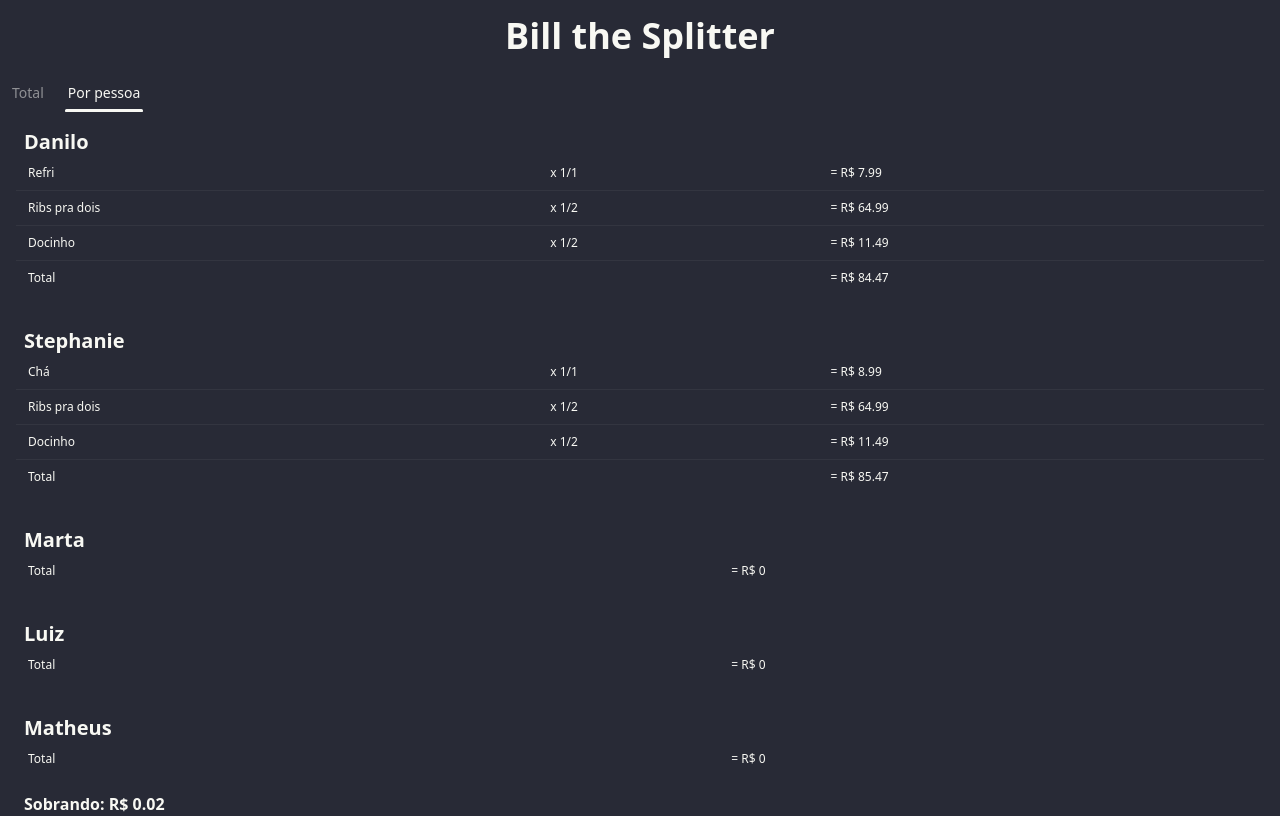
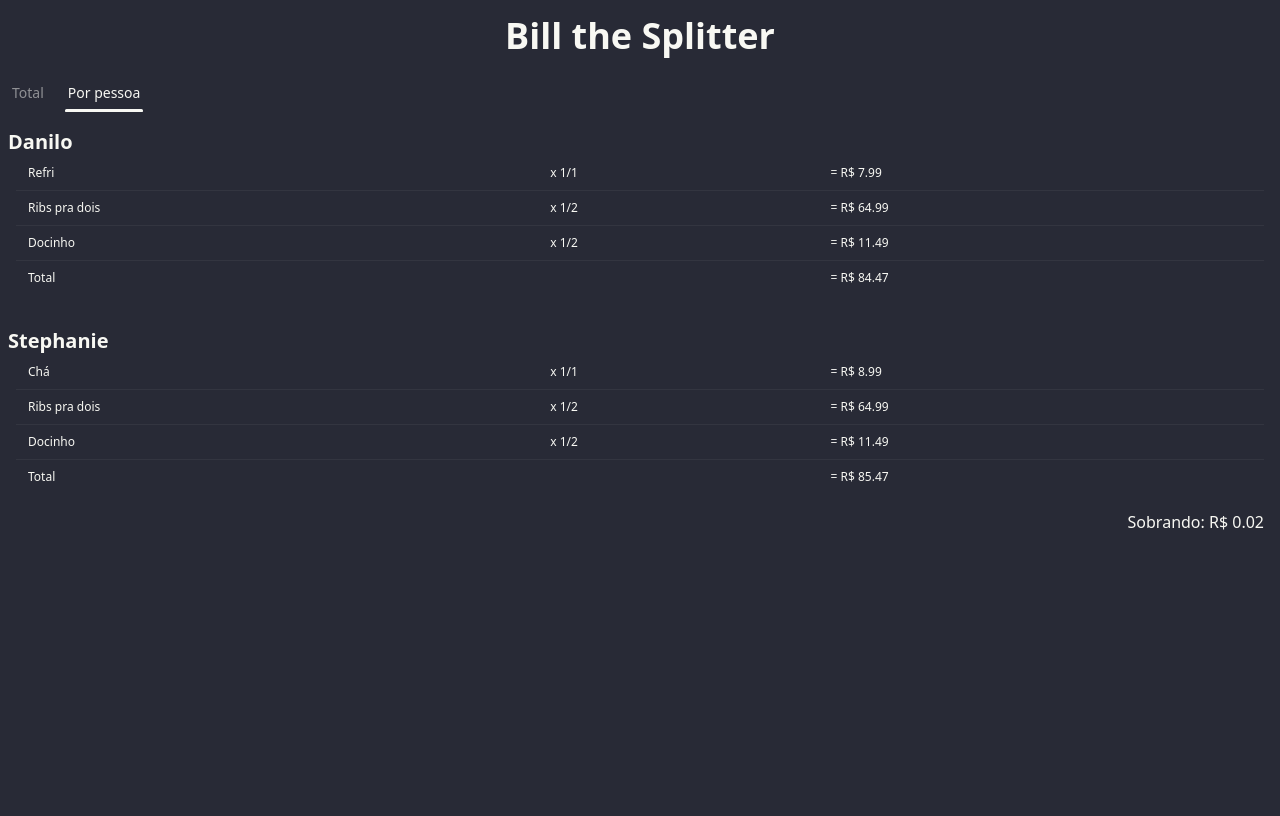
Before and after one commit to dandeeccastro/bill-the-splitter, a Vue app: page / in a window 1280 px wide. Both pictures are taken after a click on the tab "Por pessoa". Built offline with nearby package versions, Linux system fonts and the light colour scheme.

Commit message:
showing only people who paid for something

```diff
--- a/src/components/PartialTab.vue
+++ b/src/components/PartialTab.vue
@@ -16,24 +16,23 @@ function buildTabs() {
   return result;
 }
 
+function totalTabValue(tab) {
+  return tab.reduce((acc, curr) => acc + curr.tabValue, 0);
+}
+
 function calculateLeftoverCents() {
-  const tabsTotal = Object.values(tabs.value).reduce((acc, curr) => acc + curr.reduce((acc, curr) => acc +
-  curr.tabValue, 0), 0);
+  const tabsTotal = Object.values(tabs.value).reduce((acc, curr) => acc + totalTabValue(curr), 0);
   return store.totalValue - tabsTotal;
 }
 
 const tabs = ref(buildTabs());
 const people = computed(() => Object.keys(tabs.value));
 const leftoverCents = computed(calculateLeftoverCents);
-// const leftoverCents = computed(() => Object.values(tabs).reduce((acc, curr) => acc +
-  // curr.reduce((acc, curr), 0)
-// const leftoverCents = computed(() => Object.values(tabs).reduce((acc, tab) => acc + tab.reduce((acc,
-//   item) => acc + item.leftoverCents, 0), 0))
 </script>
 
 <template>
-  <div v-for='person of people' :key='person' class='overflow-x-auto py-4'>
-    <h2 class="text-xl center w-full font-semibold px-6">{{person}}</h2>
+  <div v-for='person of people.filter((p) => totalTabValue(tabs[p]) > 0)' :key='person' class='overflow-x-auto py-4'>
+    <h2 class="text-xl center w-full font-semibold px-2">{{person}}</h2>
     <table class='table table-sm px-4'>
       <tbody>
         <tr v-for='item of tabs[person]' :key='item.name'>
@@ -44,13 +43,12 @@ const leftoverCents = computed(calculateLeftoverCents);
         <tr>
           <td>Total</td>
           <td></td>
-          <td>= {{formatMoney(tabs[person].reduce((acc, curr) => acc + curr.tabValue,
-          0))}}</td>
+          <td>= {{formatMoney(totalTabValue(tabs[person]))}}</td>
         </tr>
       </tbody>
     </table>
   </div>
-  <h3 class='text-md w-full font-semibold px-6'>Sobrando: {{formatMoney(leftoverCents)}}</h3>
+  <h3 class='text-md text-right w-full px-4'>Sobrando: {{formatMoney(leftoverCents)}}</h3>
 </template>
 
 <style scoped></style>
```
